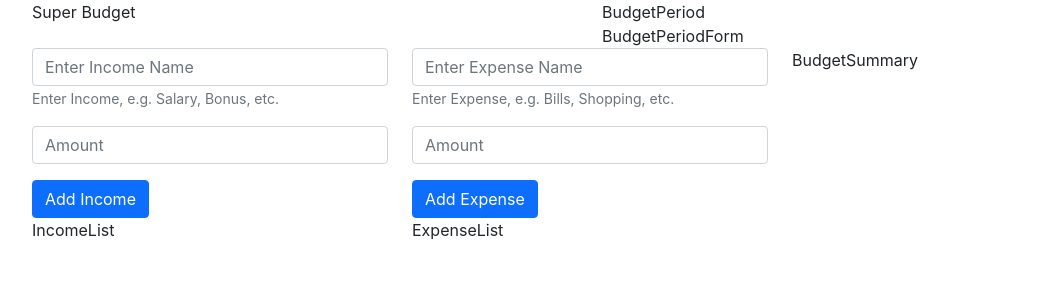
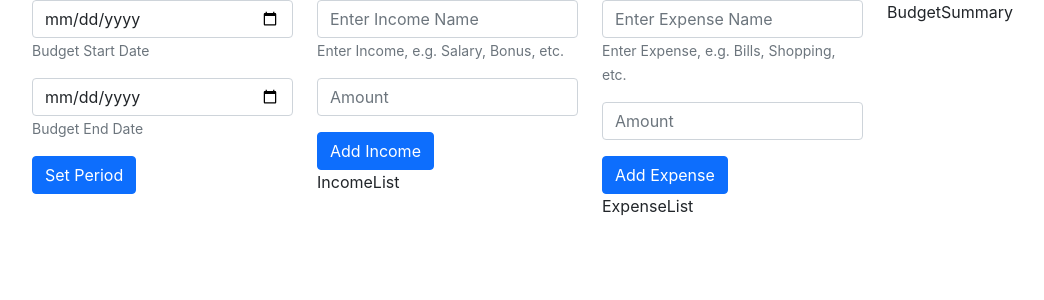
Before and after one commit to danielruffolodeveloper/superbudget-pwa, a React (Create React App) app in the folder client/: page / in a window 1280 px wide. Shown: the top 300 px of the page, without its empty margins (50-1094 px from the left). Built offline with nearby package versions, Linux system fonts and the light colour scheme.

Commit message:
add budget period form

```diff
--- a/client/src/App.js
+++ b/client/src/App.js
@@ -14,26 +14,21 @@ import BudgetPeriodForm from './components/BudgetPeriodForm';
 function App() {
   return (
     <Container>
+
       <Row>
-          <Col>
-            <Header />
+        <Col xs={12} md={3}>
+          <BudgetPeriodForm />
         </Col>
-          <Col>
-            <BudgetPeriod />
-            <BudgetPeriodForm/>
+        <Col xs={12} md={3}>
+          <IncomeForm />
+          <IncomeList />
         </Col>
-        </Row>
-        <Row>
-          <Col xs={12} md={4}>
-            <IncomeForm />
-            <IncomeList/>
+        <Col xs={12} md={3}>
+          <ExpenseForm />
+          <ExpenseList />
         </Col>
-          <Col xs={12} md={4}>
-            <ExpenseForm/>
-            <ExpenseList/>
-          </Col>
-          <Col xs={12} md={4}>
-            <BudgetSummary/>
+        <Col xs={12} md={3}>
+          <BudgetSummary />
         </Col>
       </Row>
     </Container>
--- a/client/src/components/BudgetPeriodForm.js
+++ b/client/src/components/BudgetPeriodForm.js
@@ -1,9 +1,27 @@
 import React from 'react'
+import { Form, Button } from 'react-bootstrap';
+
 
 const BudgetPeriodForm = () => {
-  return (
-    <div>BudgetPeriodForm</div>
-  )
+    return (
+        <Form>
+            <Form.Group className="mb-3" controlId="formBudgetStart">
+                <Form.Control type="date" placeholder="Start Date" />
+                <Form.Text className="text-muted">
+                    Budget Start Date
+                </Form.Text>
+            </Form.Group>
+            <Form.Group className="mb-3" controlId="formBudgetEnd">
+                <Form.Control type="date" placeholder="End Date" />
+                <Form.Text className="text-muted">
+                    Budget End Date
+                </Form.Text>
+            </Form.Group>
+            <Button variant="primary" type="submit">
+                Set Period
+            </Button>
+        </Form>
+    )
 }
 
 export default BudgetPeriodForm
```
Lines whose indentation alone changed are shown as unchanged.
